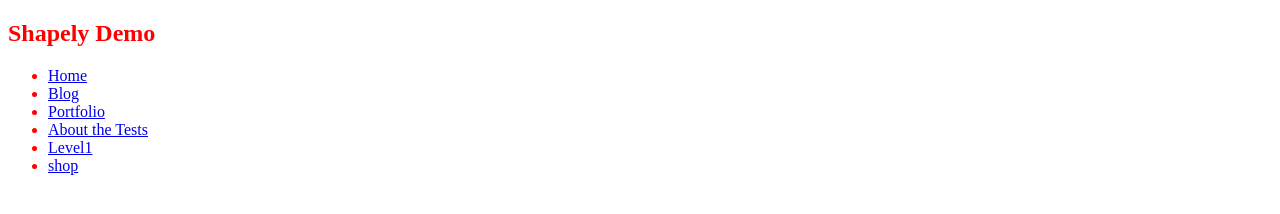
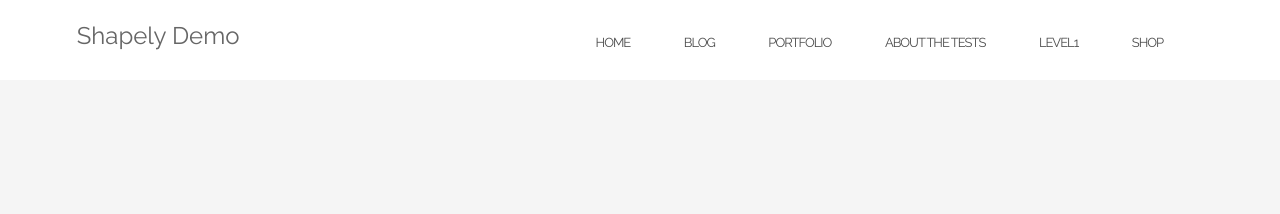
Before and after one commit to Hakeem-aina/Shapel-ui, a plain HTML site: page index.html in a window 1280 px wide. Drawn offline with Linux system fonts and the light colour scheme.

Commit message:
Updating style.css file

```diff
--- a/style.css
+++ b/style.css
@@ -1,5 +1,69 @@
 body{
-
-    color:red;
+    font-family: 'Raleway', sans-serif;
+    font-size: 14px;
+    font-weight: 400;
+    line-height: 24px;
+    overflow-x: hidden;
+    padding:0;
+    margin:0;
+    background-color:#f5f5f5;
 
 }
+/* Global*/
+.container{
+    width:88%;
+    margin:auto;
+
+}
+ul{
+    margin:0;
+    padding:0;
+}
+
+/* header*/
+header{
+    background:#fff;
+    color:#8c979e;
+    padding-top:10px;
+    min-height:70px;
+
+}
+
+header a{
+    color:#4c4c4c;
+    text-decoration: none;
+    text-transform: uppercase;
+    font-size:13px;
+    font-weight:500;
+    letter-spacing:-1px;
+
+}
+
+header li{
+    float:none;
+    display:inline;
+    padding: 0 40px 0 10px;
+    word-spacing: normal;
+}
+
+header #logo{
+    float:left;
+}
+
+header #logo h2{
+    margin:0;
+    font-size: 24px;
+    line-height: 52px;
+    color: #666;
+    font-weight: 200;
+}
+
+header nav{
+    float:right;
+    margin-top:20px;
+
+}
+header a:hover{
+    color:#745cf9;
+    font-weight:bold;
+}
```
